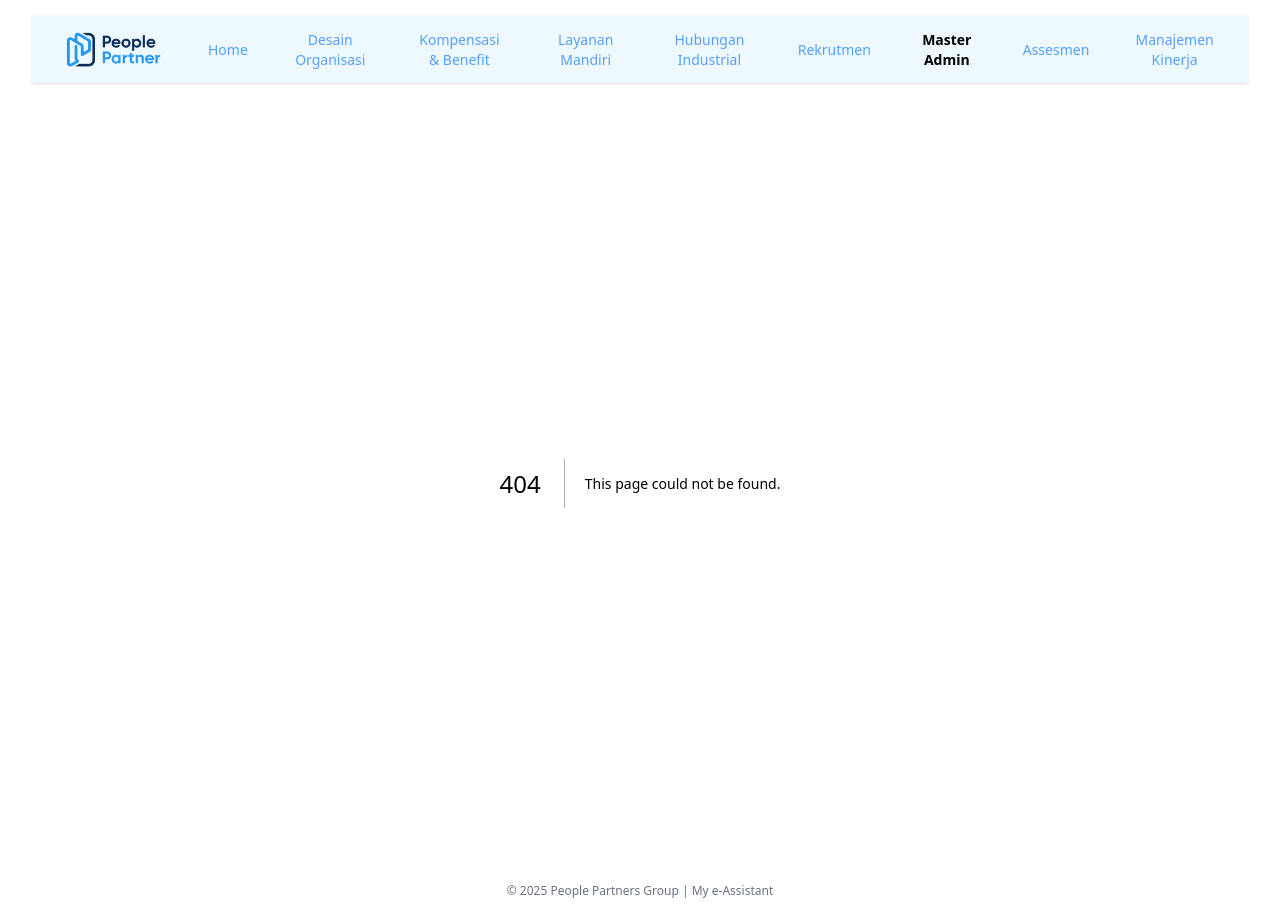
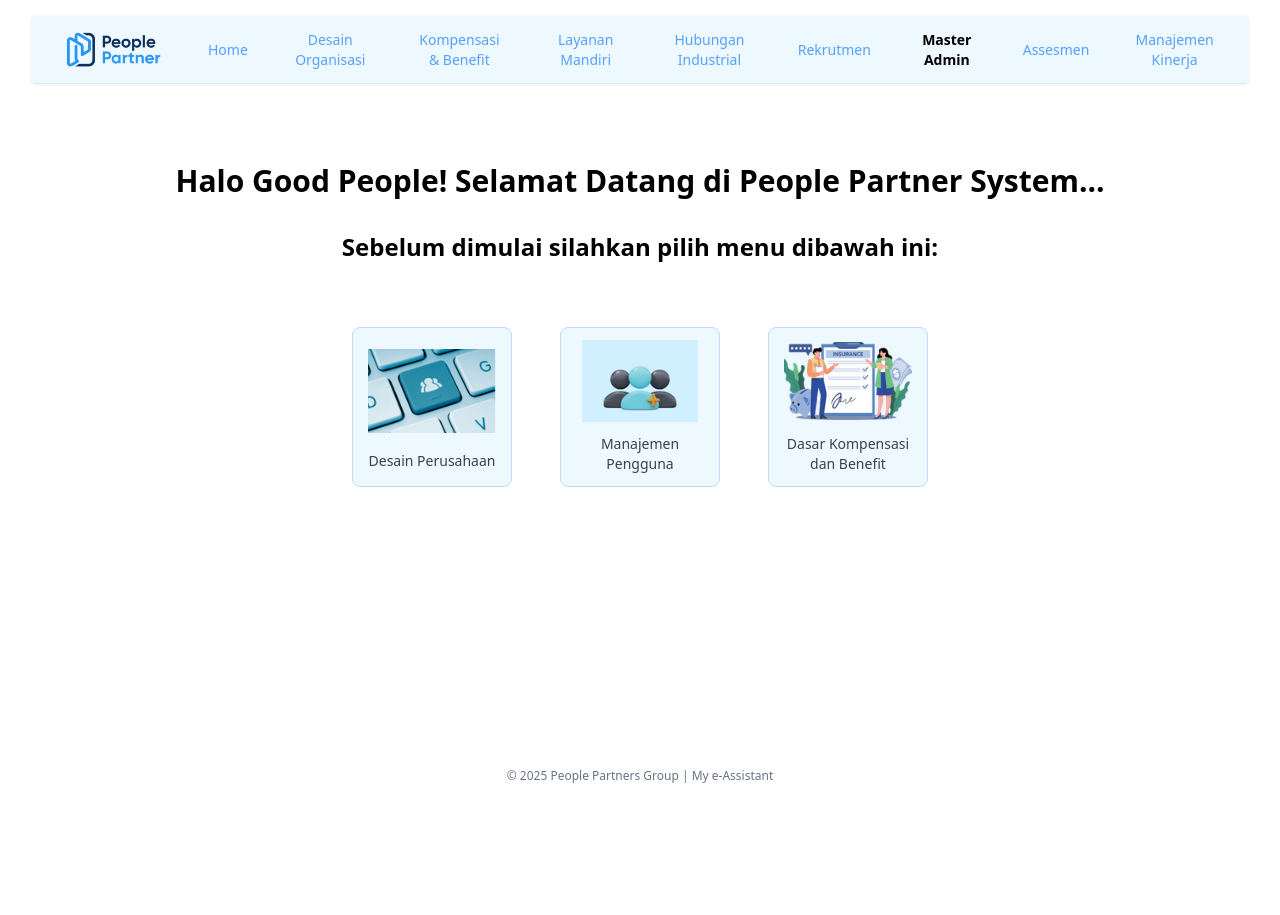
Before and after one commit to logikasistembisnis/fe-hrms, a Next.js app: page /master-admin in a window 1280 px wide. Before the commit this address had no page. After the commit the page ends 800 px from the top, so only its background shows below. Built offline with nearby package versions, Linux system fonts and the light colour scheme.

Commit message:
master admin

```diff
--- /dev/null
+++ b/src/app/(admin)/master-admin/page.tsx
@@ -0,0 +1,30 @@
+"use client";
+import { MenuCard } from "@/components/attendance/MenuCard";
+import { useRouter } from "next/navigation";
+
+export default function MasterAdmin() {
+    const router = useRouter();
+
+    const menu = [
+        { title: "Desain Perusahaan", imageSrc: "/admin/desain.png", path: "/master-admin/desain-perusahaan" },
+        { title: "Manajemen Pengguna", imageSrc: "/admin/manajemen.png", path: "/master-admin/manajemen-pengguna" },
+        { title: "Dasar Kompensasi dan Benefit", imageSrc: "/admin/dasar.png", path: "/master-admin/dasar-kompensasi-benefit" },
+    ];
+
+    return (
+        <div className="flex flex-col justify-center items-center px-8 py-20">
+            <h2 className="text-3xl font-bold mb-8">Halo Good People! Selamat Datang di People Partner System...</h2>
+            <h2 className="text-2xl font-bold mb-8">Sebelum dimulai silahkan pilih menu dibawah ini: </h2>
+            <div className="flex gap-12 justify-center mt-8">
+                {/* Menu cards */}
+                {menu.map((item) =>
+                    <MenuCard
+                        key={item.title}
+                        onClick={() => router.push(item.path)}
+                        {...item}
+                    />
+                )}
+            </div>
+        </div>
+    );
+}
```
